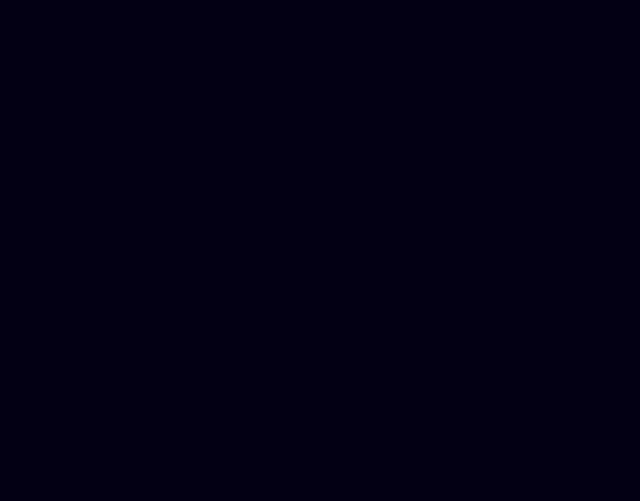
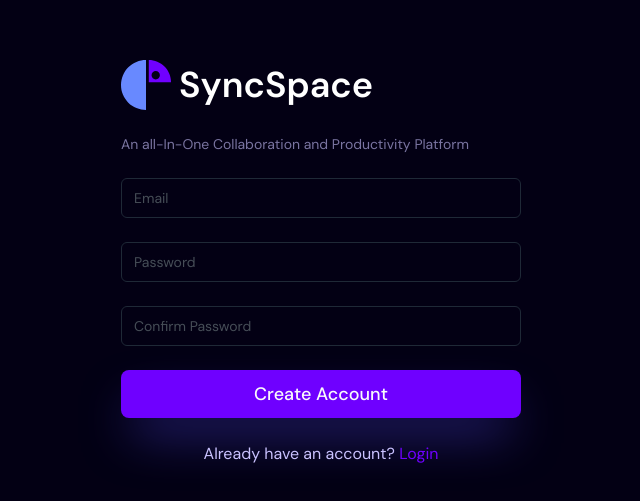
Before and after one commit to xanax02/web_apps, a Next.js app in the folder notion-clone/: page /signup in a window 1280 px wide. Shown: the part 137-638 px from the top of the page, without its empty margins (319-959 px from the left). Built offline with nearby package versions, Linux system fonts and the light colour scheme.

Commit message:
signup form

```diff
--- a/notion-clone/src/app/(auth)/signup/page.tsx
+++ b/notion-clone/src/app/(auth)/signup/page.tsx
@@ -1,7 +1,25 @@
 "use client";
 
-import React from "react";
+import {
+  Form,
+  FormControl,
+  FormDescription,
+  FormField,
+  FormItem,
+  FormMessage,
+} from "@/components/ui/form";
+import { zodResolver } from "@hookform/resolvers/zod";
+import clsx from "clsx";
+import Image from "next/image";
+import Link from "next/link";
+import { useRouter, useSearchParams } from "next/navigation";
+import React, { useMemo, useState } from "react";
+import { useForm } from "react-hook-form";
 import { z } from "zod";
+import Logo from "../../../../public/cypresslogo.svg";
+import { Input } from "../../../components/ui/input";
+import Loader from "@/components/global/Loader";
+import { Button } from "@/components/ui/button";
 
 const SignupFormSchema = z
   .object({
@@ -21,7 +39,128 @@
   });
 
 const Signup = () => {
-  return <div></div>;
+  const router = useRouter();
+  const searchParams = useSearchParams();
+  const [submitError, setSubmitError] = useState("");
+  const [confirmation, setConfirmation] = useState(false);
+
+  const codeExchangeError = useMemo(() => {
+    if (!searchParams) return "";
+    return searchParams.get("error_description");
+  }, [searchParams]);
+
+  const confimationAndErrorStyles = useMemo(() => {
+    clsx("bg-primary", {
+      "bg-red-500/10": codeExchangeError,
+      "border-red-500/50": codeExchangeError,
+      "text-red-700": codeExchangeError,
+    });
+  }, [codeExchangeError]);
+
+  const form = useForm<z.infer<typeof SignupFormSchema>>({
+    mode: "onChange",
+    resolver: zodResolver(SignupFormSchema),
+    defaultValues: { email: "", password: "", confirmPassword: "" },
+  });
+
+  const isLoading = form.formState.isSubmitting;
+  const onSubmit = async ({
+    email,
+    password,
+  }: z.infer<typeof SignupFormSchema>) => {
+    // submit server action
+  };
+
+  return (
+    <Form {...form}>
+      <form
+        onChange={() => {
+          if (submitError) setSubmitError("");
+        }}
+        className="w-full sm:justify-center sm:w-[400px] space-y-6 flex flex-col"
+      >
+        <Link
+          href="/"
+          className="
+          w-full
+          flex
+          justify-left
+          items-center"
+        >
+          <Image src={Logo} alt="cypress Logo" width={50} height={50} />
+          <span
+            className="font-semibold
+          dark:text-white text-4xl first-letter:ml-2"
+          >
+            SyncSpace
+          </span>
+        </Link>
+        <FormDescription
+          className="
+        text-foreground/60"
+        >
+          An all-In-One Collaboration and Productivity Platform
+        </FormDescription>
+        {!confirmation && !codeExchangeError && (
+          <>
+            <FormField
+              disabled={isLoading}
+              control={form.control}
+              name="email"
+              render={({ field }) => (
+                <FormItem>
+                  <FormControl>
+                    <Input type="email" placeholder="Email" {...field} />
+                  </FormControl>
+                  <FormMessage />
+                </FormItem>
+              )}
+            />
+            <FormField
+              disabled={isLoading}
+              control={form.control}
+              name="password"
+              render={({ field }) => (
+                <FormItem>
+                  <FormControl>
+                    <Input type="password" placeholder="Password" {...field} />
+                  </FormControl>
+                  <FormMessage />
+                </FormItem>
+              )}
+            />
+            <FormField
+              disabled={isLoading}
+              control={form.control}
+              name="confirmPassword"
+              render={({ field }) => (
+                <FormItem>
+                  <FormControl>
+                    <Input
+                      type="password"
+                      placeholder="Confirm Password"
+                      {...field}
+                    />
+                  </FormControl>
+                  <FormMessage />
+                </FormItem>
+              )}
+            />
+            <Button type="submit" className="w-full p-6" disabled={isLoading}>
+              {!isLoading ? "Create Account" : <Loader />}
+            </Button>
+          </>
+        )}
+        {submitError && <FormMessage>{submitError}</FormMessage>}
+        <span className="self-center">
+          Already have an account?{" "}
+          <Link href="/login" className="text-primary">
+            Login
+          </Link>
+        </span>
+      </form>
+    </Form>
+  );
 };
 
 export default Signup;
```
